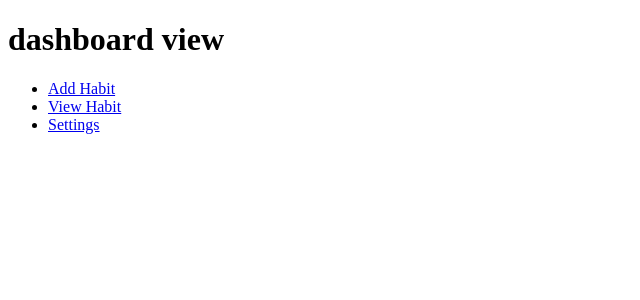
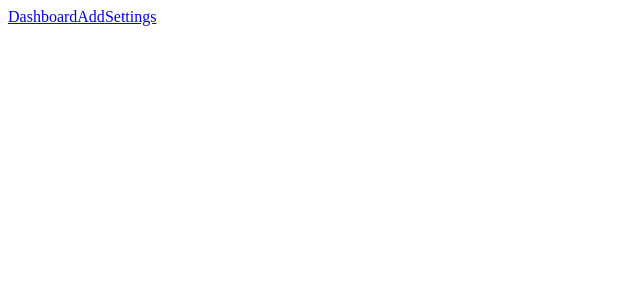
Before and after one commit to jckstllrd/habit-tracker, a React (Vite) app: page / in a window 1280 px wide. Shown: the top 300 px of the page, without its empty margins (0-640 px from the left). Built offline with nearby package versions, Linux system fonts and the light colour scheme.

Commit message:
init: setup project for prop drilling over context

```diff
--- a/src/App.jsx
+++ b/src/App.jsx
@@ -0,0 +1,12 @@
+import { Link } from "react-router";
+export default function App() {
+  return (
+    <>
+      <nav>
+        <Link to="/">Dashboard</Link>
+        <Link to="/add">Add</Link>
+        <Link to="/settings">Settings</Link>
+      </nav>
+    </>
+  );
+}
--- /dev/null
+++ b/src/router.jsx
@@ -0,0 +1,21 @@
+import { createBrowserRouter } from "react-router";
+import Dashboard from "./routes/Dashboard.jsx";
+import AddHabit from "./routes/AddHabit.jsx";
+import HabitDetail from "./routes/HabitDetail.jsx";
+import Settings from "./routes/Settings.jsx";
+import App from "./App.jsx";
+
+const router = createBrowserRouter([
+  {
+    path: "/",
+    element: <App />,
+    children: [
+      { index: true, element: <Dashboard /> },
+      { index: "/add", element: <AddHabit /> },
+      { index: "/habit/:id", element: <HabitDetail /> },
+      { index: "/settings", element: <Settings /> },
+    ],
+  },
+]);
+
+export default router;
--- a/src/routes/Dashboard.jsx
+++ b/src/routes/Dashboard.jsx
@@ -1,3 +1,4 @@
+
 import "../styles/Dashboard.css";
 import { Link } from "react-router";
 
@@ -10,7 +11,7 @@ export default function Dashboard() {
           <Link to="add">Add Habit</Link>
         </li>
         <li>
-          <Link to="/habit/:id">View Habit</Link>
+          <Link to="habit">View Habit</Link>
         </li>
         <li>
           <Link to="settings">Settings</Link>
```
Also changed, not shown: src/main.jsx (+2 -24 lines).
